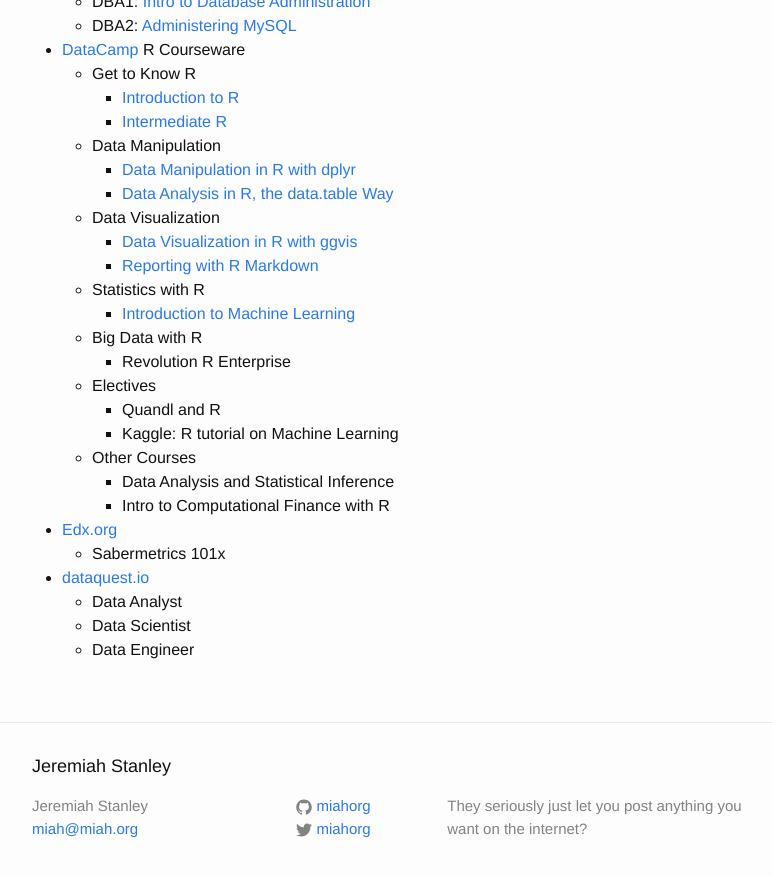
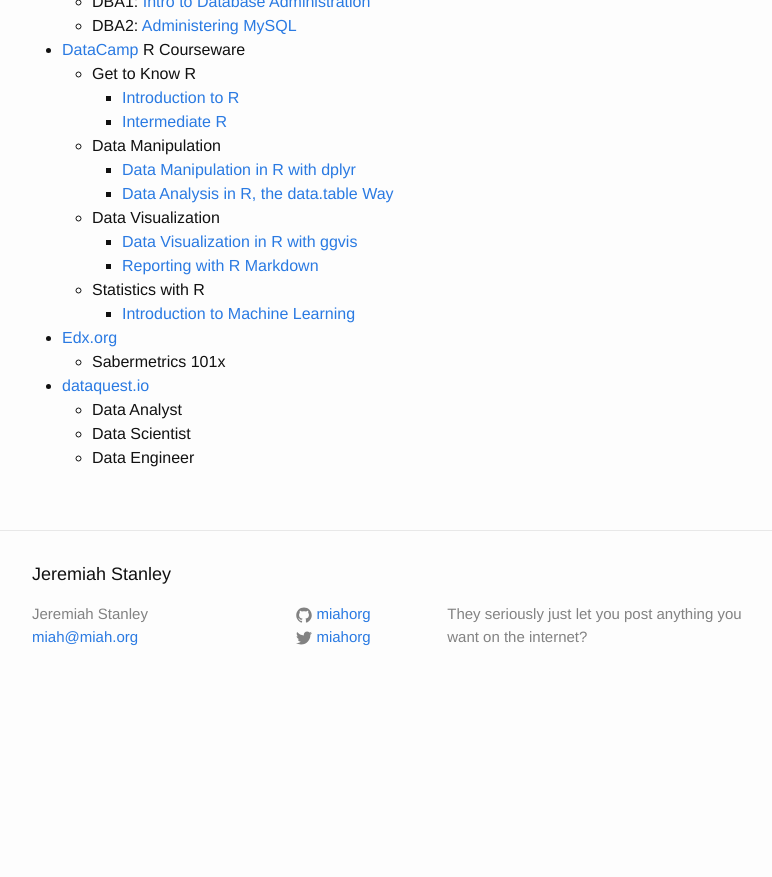
Before and after one commit to miahorg/miahorg.github.io, a Jekyll site: the page built from resume.md, in a window 1280 px wide and 900 px high, scrolled down 819 px. Shown: the top 877 px of the window, without its empty margins (238-1010 px from the left). Built offline with Jekyll 4.4.1, drawn with Linux system fonts in a browser that asks for light colours; after the commit the page ends 1527 px from its top, so only the background shows below that.

Commit message:
refactoring resume

```diff
--- a/resume.md
+++ b/resume.md
@@ -44,14 +44,6 @@ permalink: /resume/
     * [Reporting with R Markdown](/mooc/reportingwithrmarkdown.pdf)
   * Statistics with R
     * [Introduction to Machine Learning](/mooc/introductiontomachinelearning.pdf)
-  * Big Data with R
-    * Revolution R Enterprise
-  * Electives
-    * Quandl and R
-    * Kaggle: R tutorial on Machine Learning
-  * Other Courses
-    * Data Analysis and Statistical Inference
-    * Intro to Computational Finance with R
 * [Edx.org](https://www.edx.org/)
   * Sabermetrics 101x
 * [dataquest.io](https://www.dataquest.io/)
```
